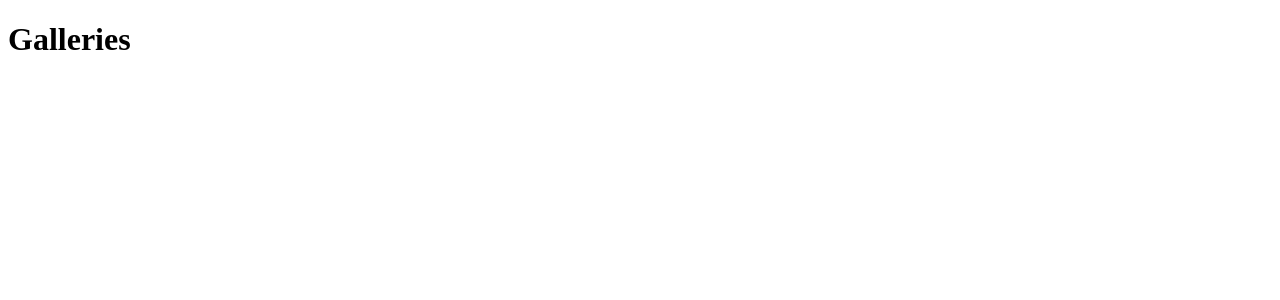
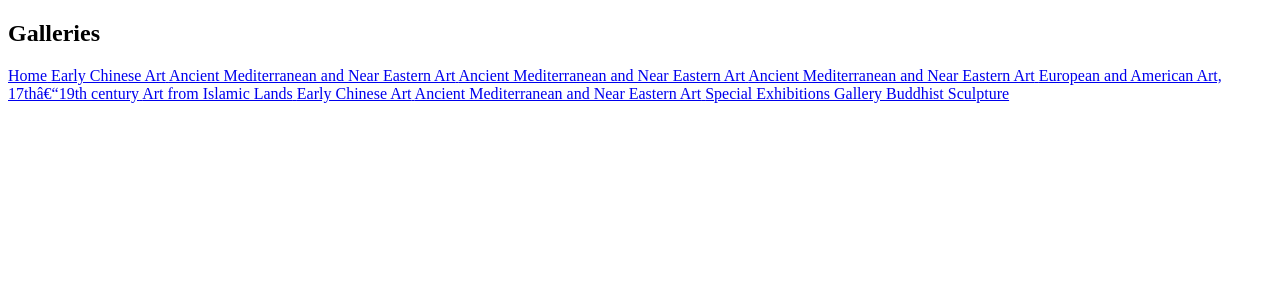
Before and after one commit to rlattanz1/wk10_d5, a React (Create React App) app in the folder practice-for-week-14-react-router-art-museum-long-practice-main/art-museum/: page / in a window 1280 px wide. Shown: the top 300 px of the page. Built offline with nearby package versions, Linux system fonts and the light colour scheme.

Commit message:
Add nav links

```diff
--- a/practice-for-week-14-react-router-art-museum-long-practice-main/art-museum/src/App.js
+++ b/practice-for-week-14-react-router-art-museum-long-practice-main/art-museum/src/App.js
@@ -1,12 +1,21 @@
 import harvardArt from './data/harvardArt.js';
 import GalleryNavigation from './components/GalleryNavigation';
+import { Route } from 'react-router-dom';
+import { NavLink } from 'react-router-dom/cjs/react-router-dom.min.js';
 
 function App() {
-  // const art = Object.values(harvardArt)
-  console.log(harvardArt);
+
   return (
-    <GalleryNavigation />
+    <>
+    <Route path="/">
+      <GalleryNavigation galleries={harvardArt.records}/>
+    </Route>
+    <Route path="/galleries/:galleryId" >
+      <NavLink to="/galleries"> </NavLink>
+    </Route>
+    </>
   );
 }
 
+
 export default App;
--- a/practice-for-week-14-react-router-art-museum-long-practice-main/art-museum/src/components/GalleryNavigation/index.jsx
+++ b/practice-for-week-14-react-router-art-museum-long-practice-main/art-museum/src/components/GalleryNavigation/index.jsx
@@ -1,7 +1,19 @@
-function GalleryNavigation() {
+import { NavLink } from "react-router-dom";
+
+function GalleryNavigation({galleries}) {
+  console.log(galleries)
+  // console.log(props, "props");
+  const gal = galleries.map(gallery => {
+    return <NavLink to={`/galleries/${gallery.id}`}> {gallery.name} </NavLink>
+  });
   return (
-    <h1>Galleries</h1>
-  )
-}
+    <nav>
+      <h1>Galleries</h1>
+      <NavLink to="/" exact>Home</NavLink>
+      {gal}
+    </nav>
+  );
+};
+
 
 export default GalleryNavigation;
--- a/practice-for-week-14-react-router-art-museum-long-practice-main/art-museum/src/index.jsx
+++ b/practice-for-week-14-react-router-art-museum-long-practice-main/art-museum/src/index.jsx
@@ -12,9 +12,6 @@ function Root() {
   );
 }
 
-
-
-
 ReactDOM.render(
   <React.StrictMode>
     <Root />
```
Also changed, not shown: practice-for-week-14-react-router-art-museum-long-practice-main/art-museum/src/components/GalleryNavigation/GalleryNavigation.css (added).
